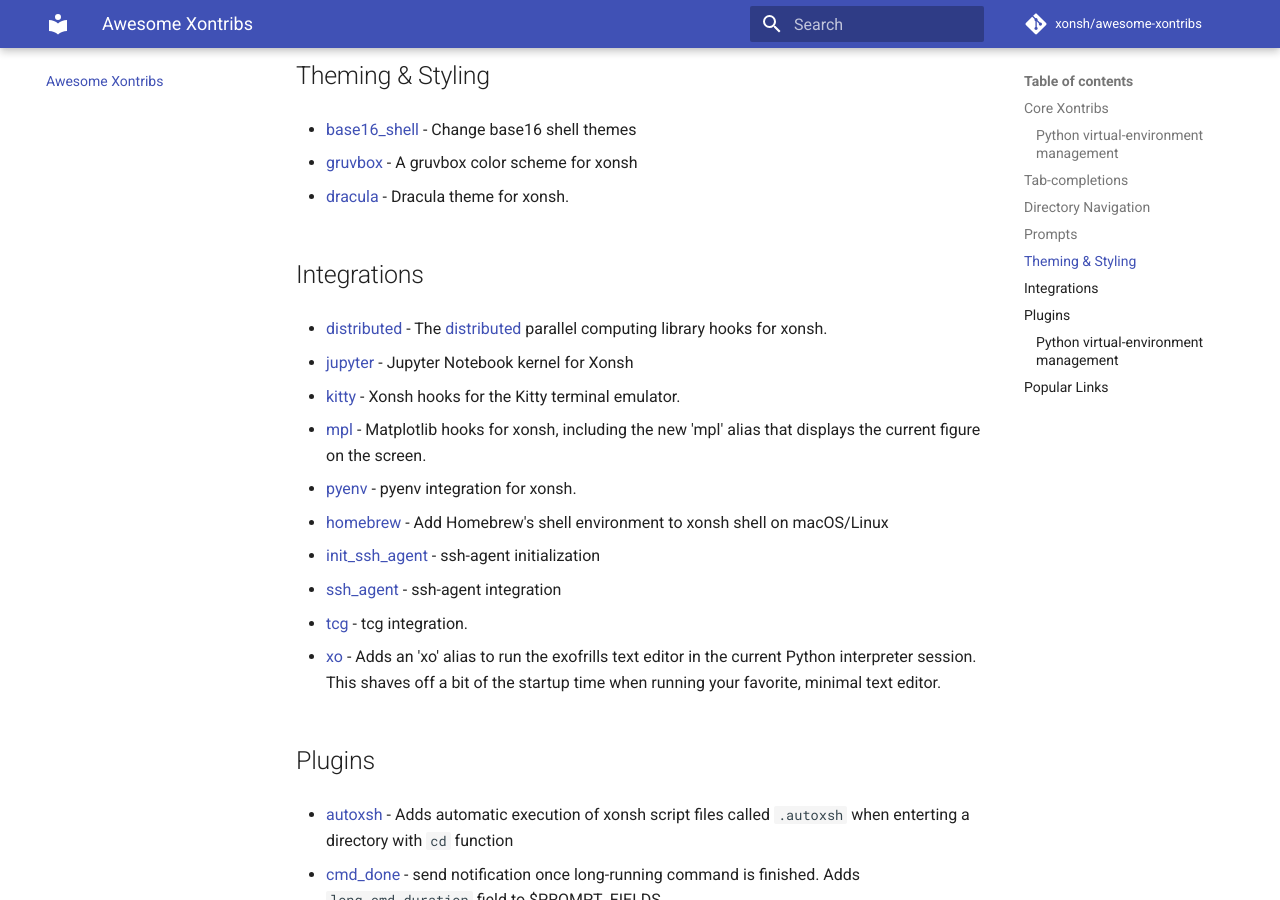
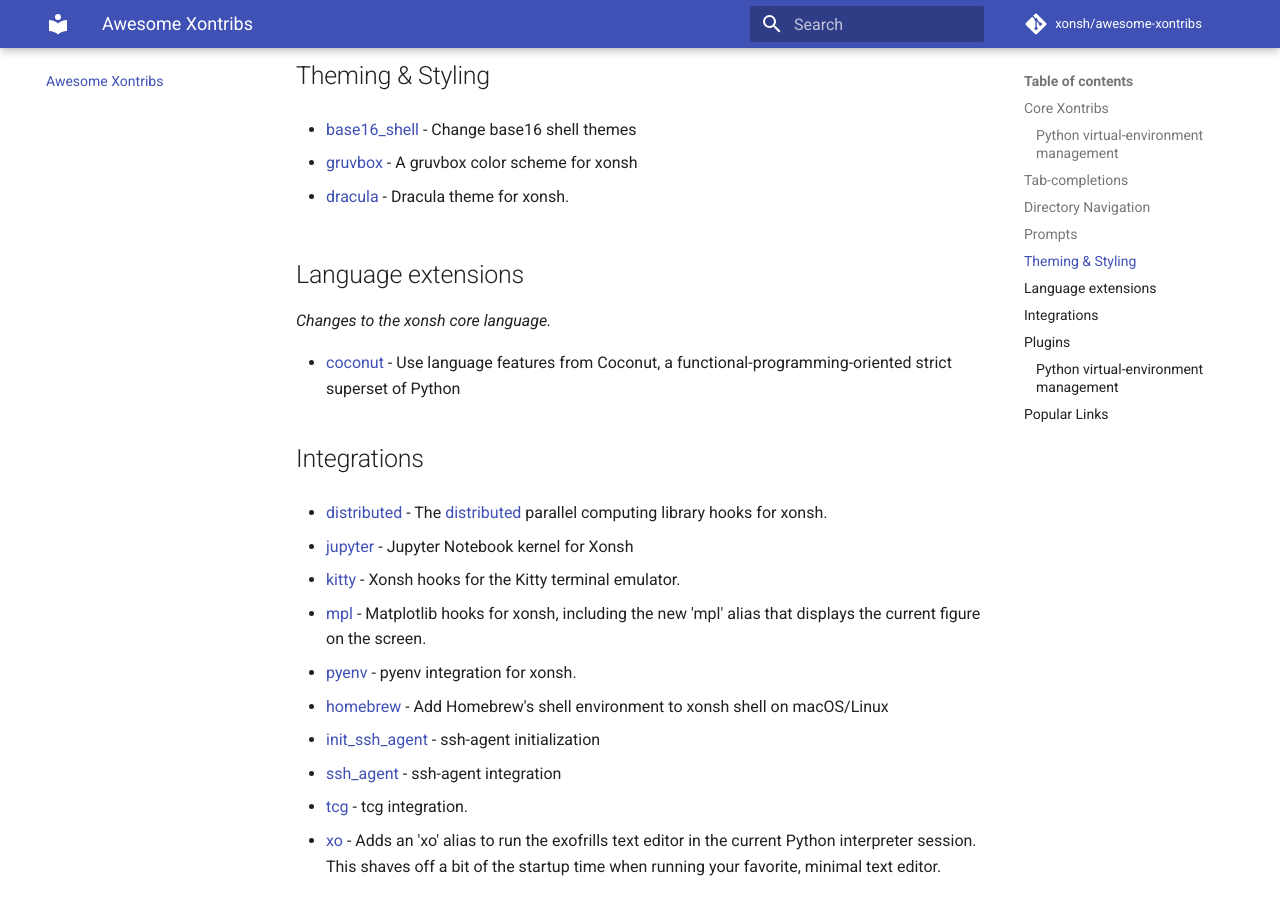
Before and after one commit to xonsh/awesome-xontribs, an MkDocs documentation site: the page built from docs/README.md, in a window 1280 px wide and 900 px high, scrolled down 2055 px. Built offline with MkDocs 1.6.1 and Material for MkDocs 9.7.7, drawn with Linux system fonts in a browser that asks for light colours; comment, search, counter and statistics services are not loaded.

Commit message:
Add Coconut link

```diff
--- a/docs/README.md
+++ b/docs/README.md
@@ -96,6 +96,13 @@
 * [dracula](https://github.com/agoose77/xontrib-dracula) - Dracula theme for xonsh.
 
 
+## Language extensions
+
+*Changes to the xonsh core language.*
+
+* [coconut](http://coconut-lang.org/) - Use language features from Coconut, a functional-programming-oriented strict superset of Python
+
+
 ## Integrations
 
 * [distributed](https://github.com/xonsh/xontrib-distributed) - The [distributed](https://pypi.org/project/distributed/) parallel computing library hooks for xonsh.
```
